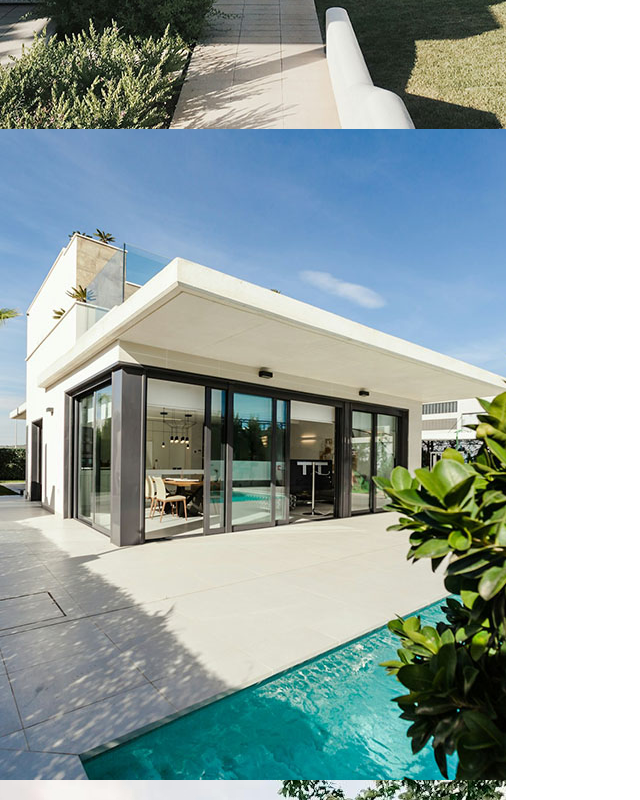
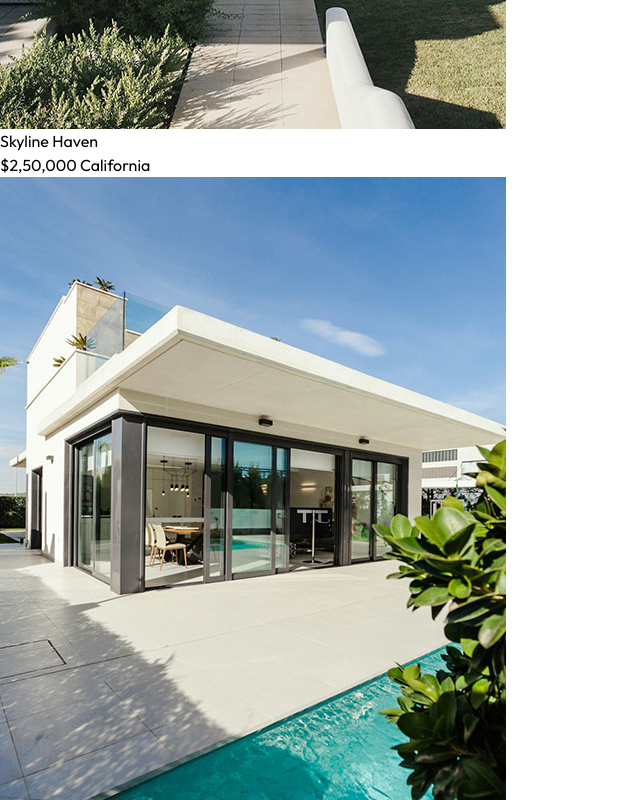
Before and after one commit to tipizzo/real-estate-app, a React (Vite) app: page / in a window 1280 px wide. Shown: the part 2100-2900 px from the top of the page, without its empty margins (0-640 px from the left). Built offline with nearby package versions, Linux system fonts and the light colour scheme.

Commit message:
Setting up the projects component

```diff
--- a/src/components/Projects.jsx
+++ b/src/components/Projects.jsx
@@ -1,7 +1,19 @@
-import React from 'react'
+import React, { useState } from 'react'
 import { assets, projectsData } from '../assets/assets'
 
 const Projects = () => {
+
+    const [currentIndex, setCurrentIndex] = useState(0);
+    const [cardsToShow, setCardsToShow] = useState(1);
+
+    const nextProject = () => {
+        setCurrentIndex((prevIndex) => (prevIndex + 1) % projectsData.length)
+    }
+
+    const prevProject = () => {
+        setCurrentIndex((prevIndex) => prevIndex === 0 ? projectsData.length - 1 : prevIndex - 1)
+    }
+
   return (
     <div className='container mx-auto py-4 pt-20 px-6 md:px-20 lg:px-32 my-20 w-full overflow-hidden' id='Projects'>
       <h1 className='text-2xl sm:text-4xl font-bold mb-2 text-center'>Projects <span className='underline underline-offset-4 decoration-1 under font-light'>Completed</span></h1>
@@ -10,19 +22,27 @@ const Projects = () => {
       {/* slider buttons */}
 
       <div className='flex justify-end items-center mb-8'>
-        <button className='p-3 bg-gray-200 rounded mr-2' aria-label='Previous Project'>
+        <button onClick={prevProject} className='p-3 bg-gray-200 rounded mr-2' aria-label='Previous Project'>
             <img src={assets.left_arrow} alt='Previous' />
         </button>
-        <button className='p-3 bg-gray-200 rounded mr-2' aria-label='Next Project'>
+        <button onClick={nextProject} className='p-3 bg-gray-200 rounded mr-2' aria-label='Next Project'>
             <img src={assets.right_arrow} alt='Next' />
         </button>
       </div>
       {/* Project Slider Container */}
       <div className='overflow-hidden'>
-        <div className='flex gap-8 transition-transform duration-500 ease-in-out'>
+        <div className='flex gap-8 transition-transform duration-500 ease-in-out' style={{transform: `translateX(-${(currentIndex * 100) / cardsToShow}%)`}} >
             {projectsData.map((project, index) => (
                 <div key={index} className='relative flex-shrink-0 w-full sm:w-1/4'>
-                    <img src={project.image} alt={project.title} />
+                    <img src={project.image} alt={project.title} className='w-full h-auto mb-14' />
+                    <div className='absolute left-0 right-0 bottom-6 flex justify-center'>
+                        <div className='inline-block bg-white w-3/4 px-4 py-2 shadow-md'>
+                            <h2>{project.title}</h2>
+                            <p className='text-gray-500 text-sm'>{project.price}
+                                <span> </span> {project.location}
+                            </p>
+                        </div>
+                    </div>
                 </div>
             ))}
         </div>
```
